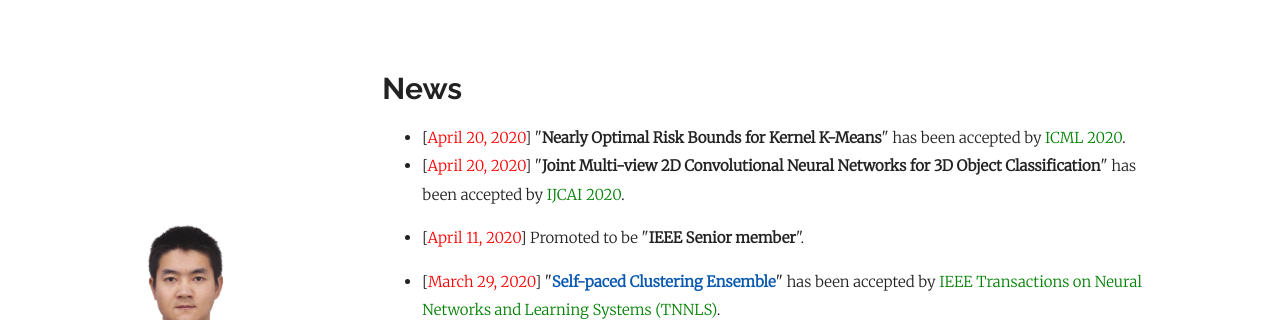
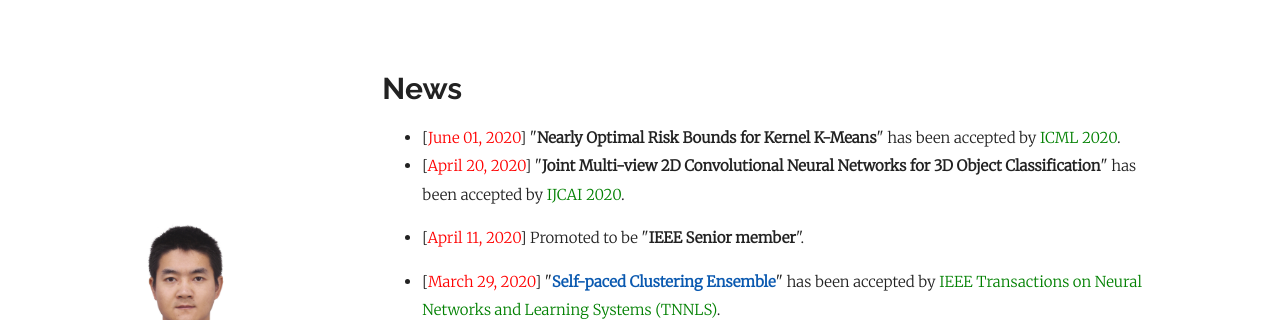
Before and after one commit to wx-liang/xinwangliu.github.io, a Jekyll site: the page built from index.md, in a window 1280 px wide and 900 px high. Shown: the top 320 px of the window. Built offline with Jekyll 4.4.1, drawn with Linux system fonts in a browser that asks for light colours; our own code applies the rules of GitHub Pages for plain Markdown files.

Commit message:
Update index.md

```diff
--- a/index.md
+++ b/index.md
@@ -5,8 +5,7 @@ layout: page
 # News
 <ul>
 
-<li>[<font color="red">April 20, 2020</font>]  "<b>Nearly Optimal Risk Bounds for Kernel K-Means</b>" has been accepted by <font color="green">ICML 2020</font>.</li>
-
+<li>[<font color="red">June 01, 2020</font>]  "<b>Nearly Optimal Risk Bounds for Kernel K-Means</b>" has been accepted by <font color="green">ICML 2020</font>.</li>
 
 <li>[<font color="red">April 20, 2020</font>]  "<b>Joint Multi-view 2D Convolutional Neural Networks for 3D Object Classification</b>" has been accepted by <font color="green">IJCAI 2020</font>.</li>
 
```
